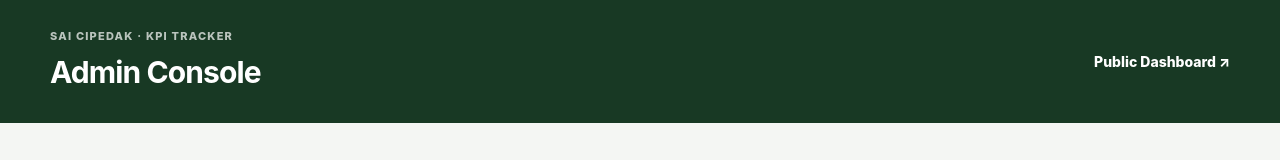
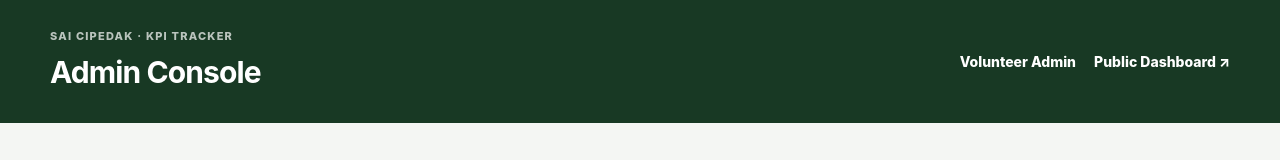
Before and after one commit to sai-cipedak/amanat, a plain HTML site: page admin.html in a window 1280 px wide. Shown: the top 160 px of the page. Drawn offline with nearby package versions, Linux system fonts and the light colour scheme.

Commit message:
Update admin.html

```diff
--- a/admin.html
+++ b/admin.html
@@ -16,6 +16,7 @@
       </div>
 
       <div class="topbar-actions">
+        <a href="volunteer-admin.html" class="dashboard-link">Volunteer Admin</a>
         <a href="index.html" class="dashboard-link">Public Dashboard ↗</a>
 
         <div id="session-controls" class="session-controls" hidden>
```
